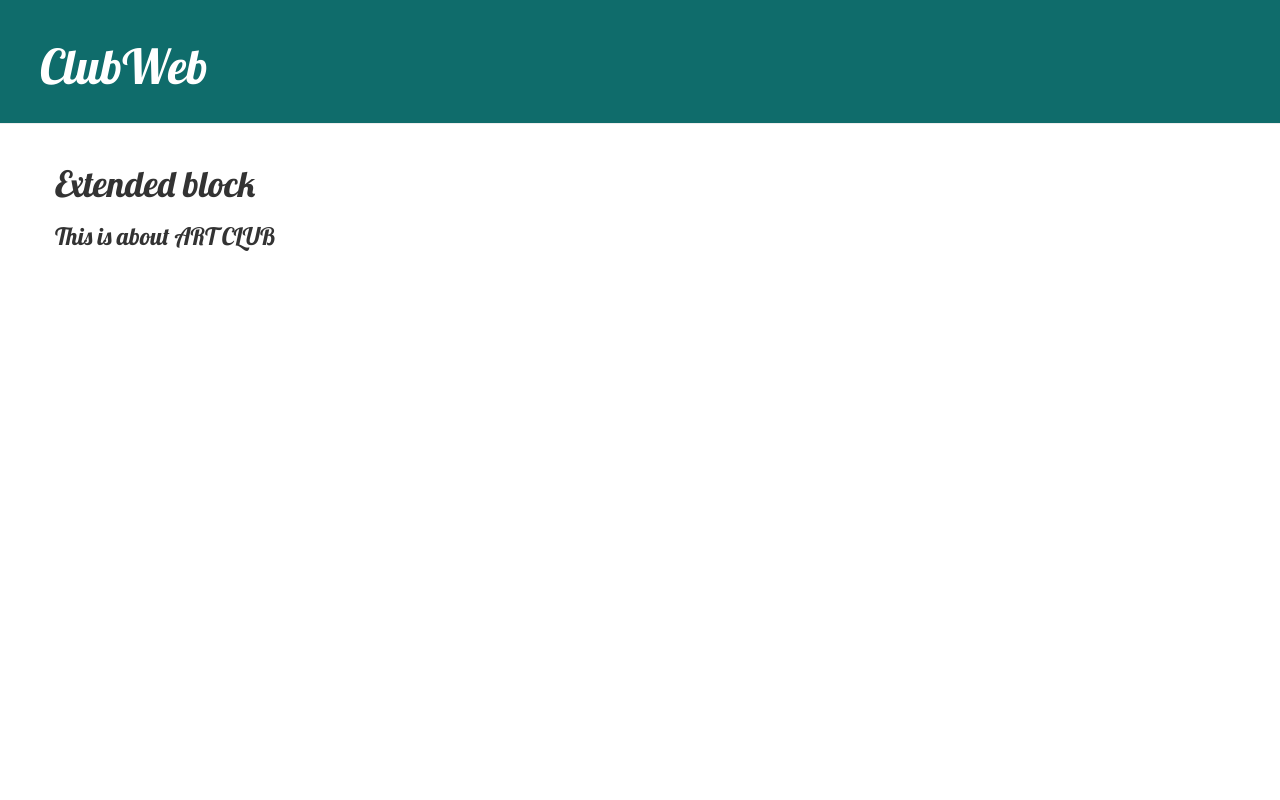
After one commit to DipanshKhandelwal/ClubWeb, a Django app: page /basic/artclub/ in a window 1280 px wide. The commit adds this page. Run offline with Django 3.2, Linux system fonts and the light colour scheme; some libraries are stand-ins or nearby versions.

Commit message:
Added clubpage and links

```diff
--- a/ClubWeb/urls.py
+++ b/ClubWeb/urls.py
@@ -18,5 +18,5 @@ from django.contrib import admin
 
 urlpatterns = [
     url(r'^admin/', admin.site.urls),
-    url(r'', include('basic.urls')),
+    url(r'^basic/', include('basic.urls')),
 ]
--- a/basic/static/css/home_page.css
+++ b/basic/static/css/home_page.css
@@ -34,7 +34,7 @@ h1, h2, h3, h4 {
     color: #ffffff;
     float: right;
     font-size: 26pt;
-    margin-right: 20px;
+    margin-right: 0px;
 }
 
 .post {
@@ -46,5 +46,5 @@ h1, h2, h3, h4 {
 }
 
 body {
-	padding-left: 15px;
+	padding-left: 0px;
 }
--- /dev/null
+++ b/basic/templates/basic/club_page.html
@@ -0,0 +1,6 @@
+{% extends 'basic/home_page.html' %}
+
+{% block content %}
+    <h1>Extended block</h1>
+    <h3>This is about {{ clubname }}</h3>
+{% endblock %}
--- a/basic/urls.py
+++ b/basic/urls.py
@@ -4,4 +4,7 @@ from . import views
 
 urlpatterns = [
     url(r'^$', views.home_page, name='home_page'),
+    url(r'^artclub/', views.art_club, name='art_club'),
+    url(r'^danceclub/', views.dance_club, name='_dance_club'),
+
 ]
--- a/basic/views.py
+++ b/basic/views.py
@@ -2,4 +2,10 @@ from django.shortcuts import render
 
 # Create your views here.
 def home_page(request):
-    return render(request, 'home_page/home_page.html')
+    return render(request, 'basic/home_page.html')
+
+def art_club(request):
+    return render(request, 'basic/club_page.html', {'clubname': 'ART CLUB'})
+
+def dance_club(request):
+    return render(request, 'basic/club_page.html', {'clubname': 'DANCE CLUB'})
```
Also changed, not shown: basic/models.py (+6 -4 lines), basic/migrations/0002_auto_20171002_1906.py (added), basic/templates/basic/home_page.html (renamed from basic/templates/home_page/home_page.html), db.sqlite3, 2 other files.
